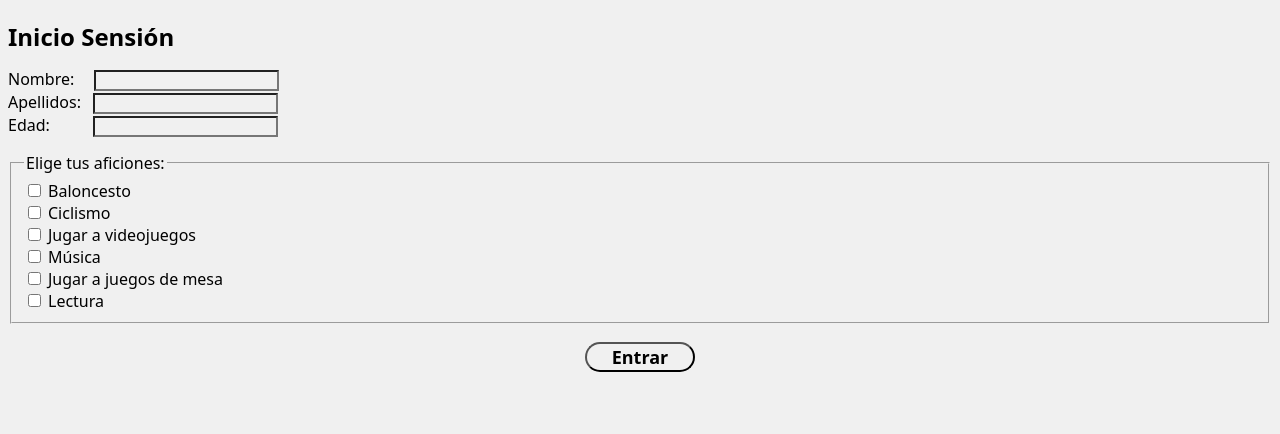
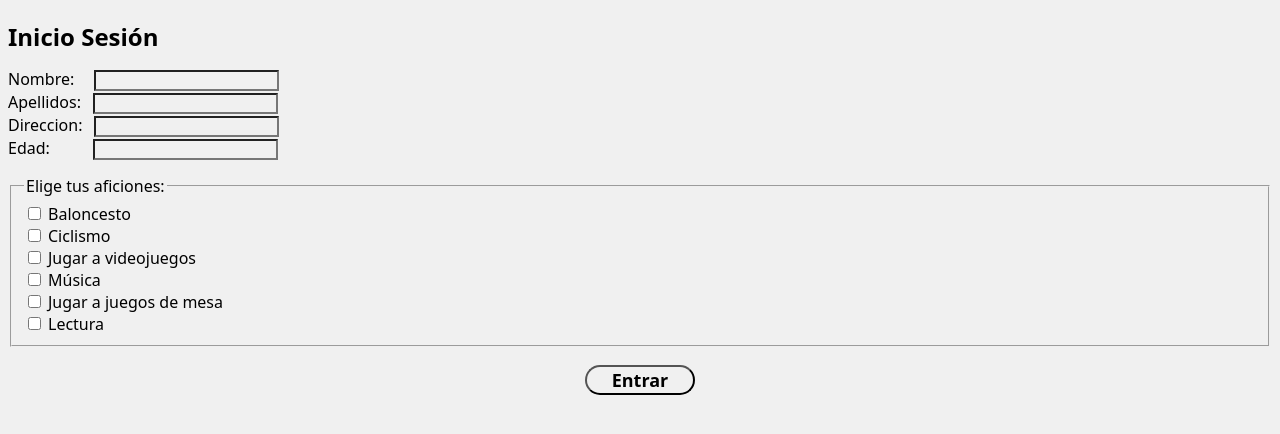
Before and after one commit to ErjuanK/Rostro.github-io, a plain HTML site: page HLC/Edades/edad.html in a window 1280 px wide. Drawn offline with Linux system fonts and the light colour scheme.

Commit message:
Add files via upload

```diff
--- a/HLC/Edades/edad.html
+++ b/HLC/Edades/edad.html
@@ -7,15 +7,17 @@
     <link rel="stylesheet" href="estilo.css">
 </head>
 <body>
-    <h2>Inicio Sensión</h2>
+    <h2>Inicio Sesión</h2>
     <!--Crea un formulario donde se pregunte nombre apellidos edad y aficiones , al pulsar el boton de enviar datos se va a comprobar si el usuario es menor a 16 años. En este caso , habra que avisar al usuario de que dichos datos no seran procesados-->
     <form id="form">
         <label for="name" class="label">Nombre:</label>
         <input type="text" id="name" name="nombre" required><br>
         <label for="apellidos" class="label">Apellidos:</label>
         <input type="text" id="apellidos" name="apellidos" required><br>
+        <label for="direc" class="label">Direccion:</label>
+        <input type="text" id="direc" name="direc" required><br>
         <label for="edad" class="label">Edad:</label>
-        <input type="password" id="edad" name="edad" required><br>
+        <input type="number" id="edad" name="edad" required><br>
         <fieldset>
             <legend>Elige tus aficiones:</legend>
                 <div>
--- a/HLC/Edades/estilo.css
+++ b/HLC/Edades/estilo.css
@@ -20,6 +20,10 @@ h2 { font-family: system-ui, -apple-system, BlinkMacSystemFont, 'Segoe UI', Robo
 
 #apellidos {
     margin-left: 8px;
+}
+
+#direc {
+    margin-left: 7.5px;
 }
 
 legend {
```
